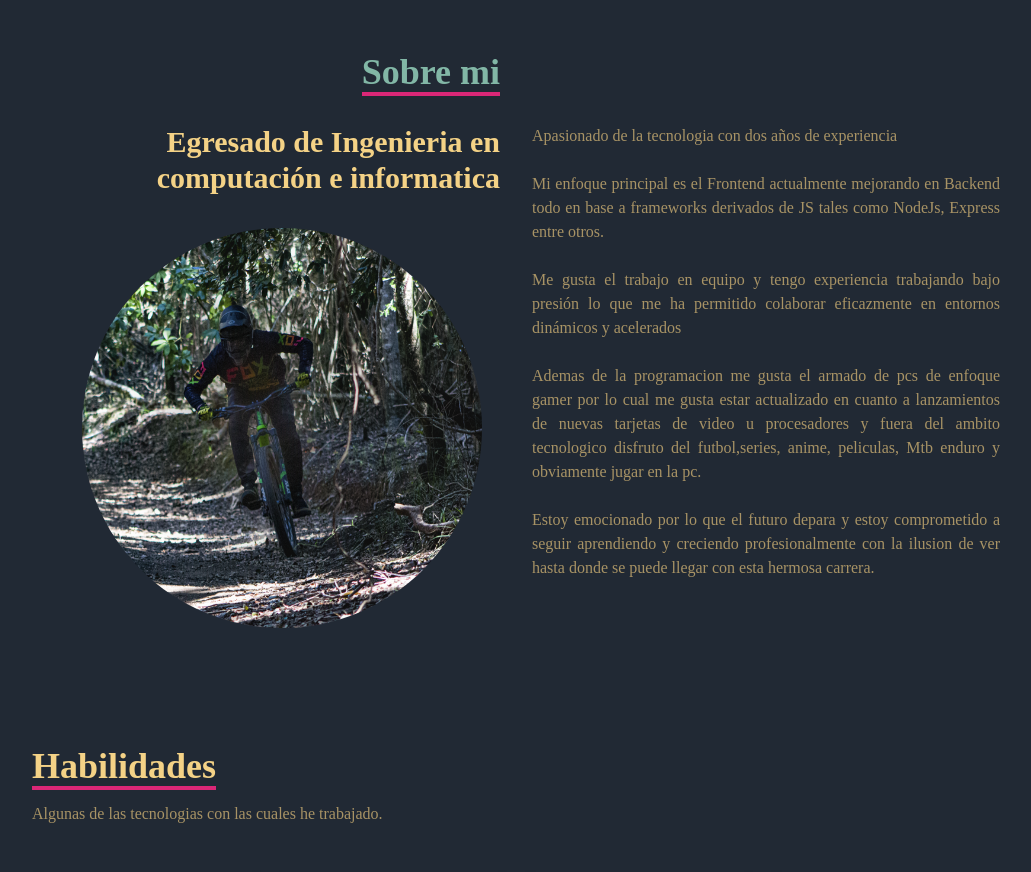
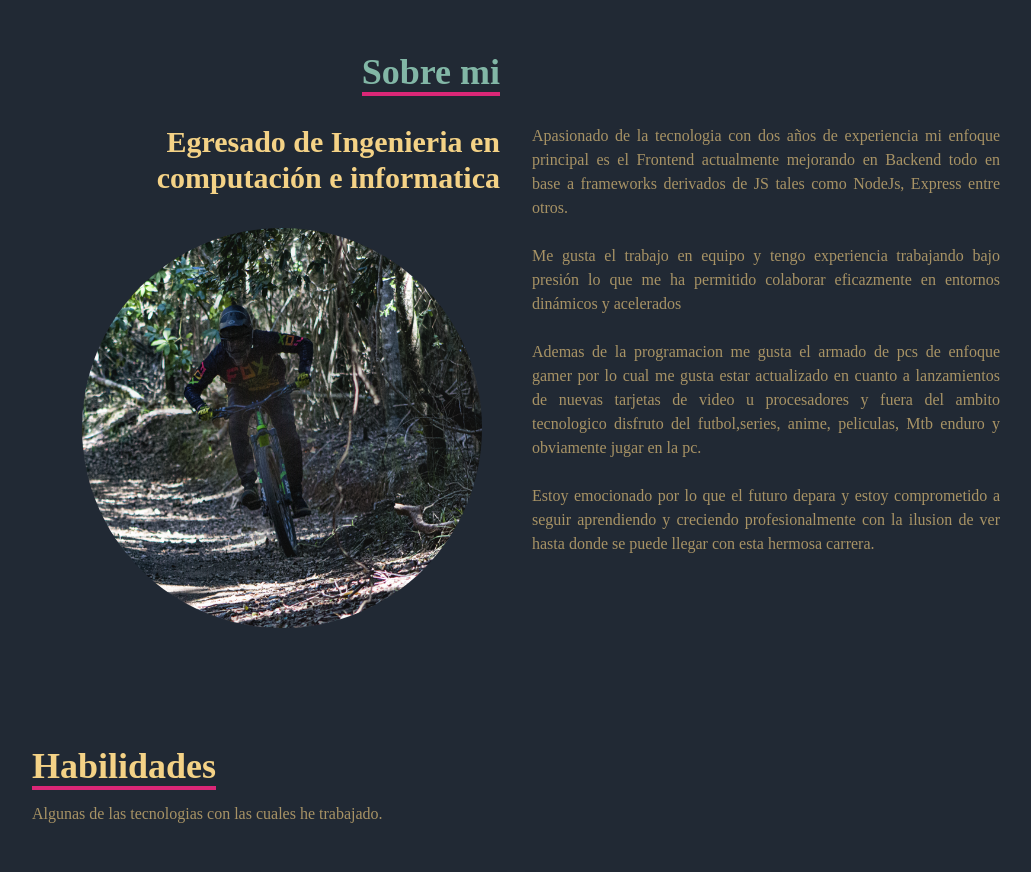
Before and after one commit to zcrile/portafolio, a React (Create React App) app: page / in a window 1280 px wide. Shown: the part 860-1732 px from the top of the page, without its empty margins (124-1155 px from the left). Built offline with nearby package versions, Linux system fonts and the light colour scheme.

Commit message:
cambio final

```diff
--- a/src/components/About.jsx
+++ b/src/components/About.jsx
@@ -23,8 +23,7 @@ export const About = () => {
             </div>
 
             <div className='text-justify text-[#a89365]'>
-              <p >Apasionado de la tecnologia con dos años de experiencia  <br/><br/>
-                Mi enfoque principal es el Frontend actualmente mejorando en Backend todo en base a frameworks derivados de JS tales como NodeJs, Express entre otros. <br/><br/>
+              <p >Apasionado de la tecnologia con dos años de experiencia mi enfoque principal es el Frontend actualmente mejorando en Backend todo en base a frameworks derivados de JS tales como NodeJs, Express entre otros. <br/><br/>
                  Me gusta el trabajo en equipo y tengo experiencia trabajando bajo presión lo que me ha permitido colaborar eficazmente en entornos dinámicos y acelerados<br/><br/>
                  Ademas de la programacion me gusta el armado de pcs de enfoque gamer por lo cual me gusta estar actualizado en cuanto a lanzamientos de nuevas tarjetas de video u procesadores y fuera del ambito tecnologico disfruto del futbol,series, anime, peliculas, Mtb enduro y obviamente jugar en la pc. <br/><br/>
                  Estoy emocionado por lo que el futuro depara y estoy comprometido a  seguir aprendiendo y creciendo profesionalmente con la ilusion de ver hasta donde se puede llegar con esta hermosa carrera. </p>
```
